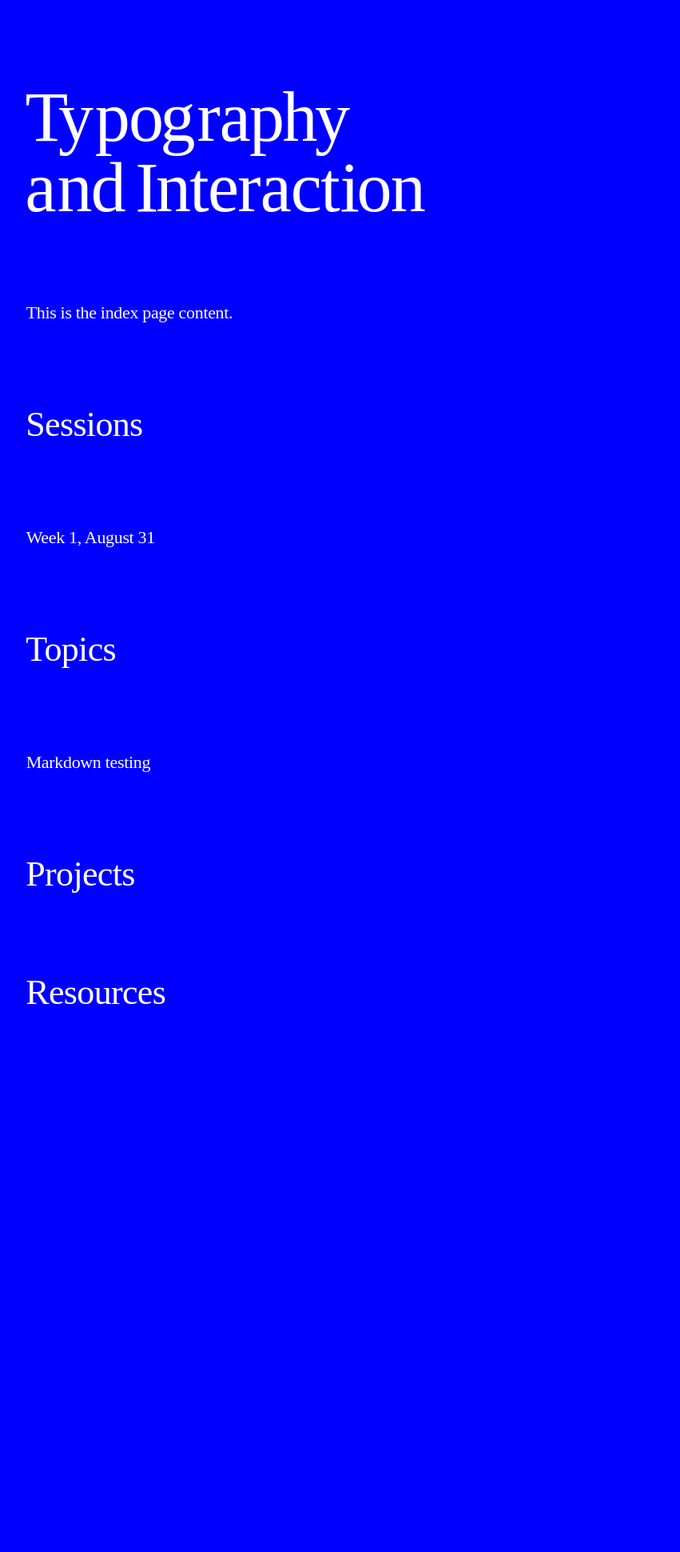
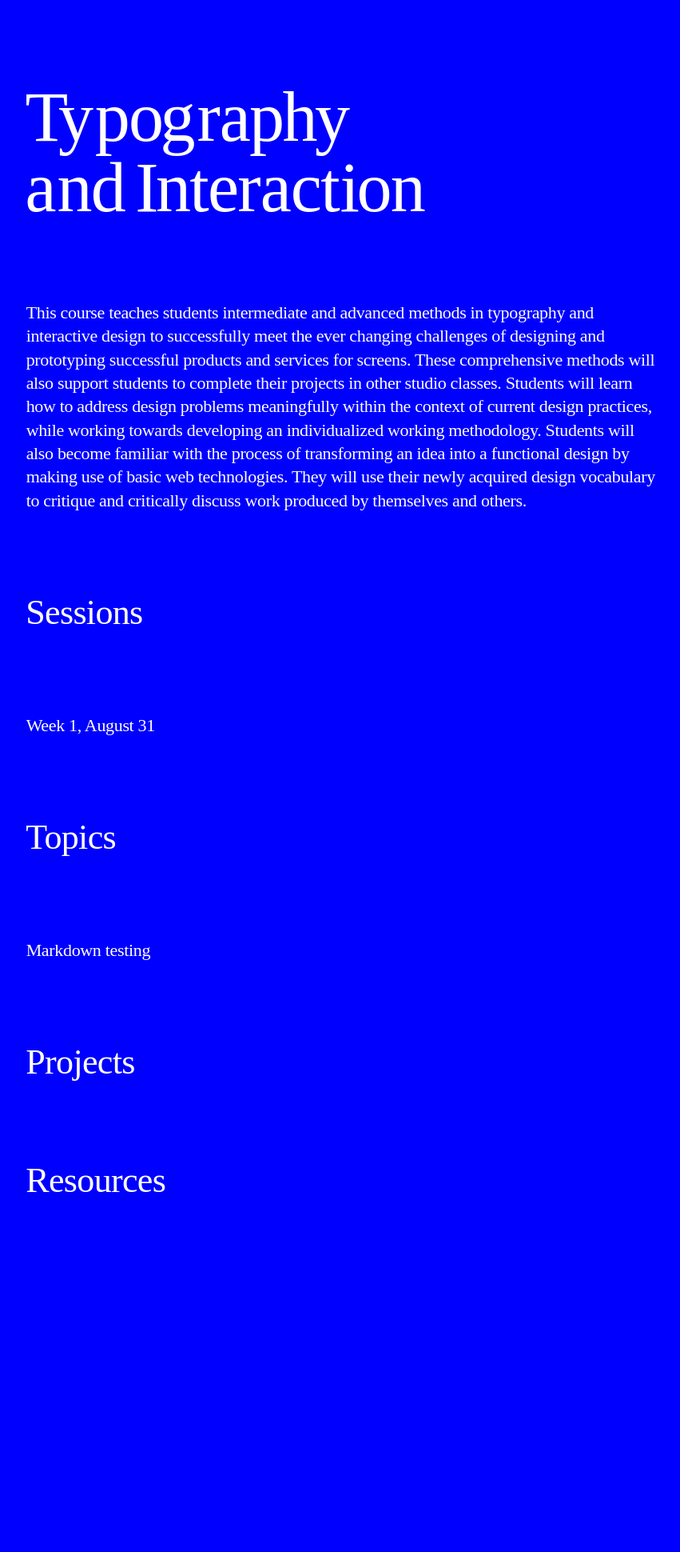
Before and after one commit to core-interaction/core-interaction.github.io, a Jekyll site: the page built from index.md, in a window 1280 px wide. Shown: the whole page at 80% size, without its empty margins (165-1016 px from the left). Built offline with Jekyll 4.4.1, drawn with Linux system fonts in a browser that asks for light colours; before the commit the page ends 1706 px from its top, so only the background shows below that.

Commit message:
Course description, for a moment.

```diff
--- a/assets/styles/common.scss
+++ b/assets/styles/common.scss
@@ -184,7 +184,7 @@ body {
 			h2,
 			h3,
 			p {
-				max-width: 65ch;
+				max-width: 72ch;
 			}
 
 			> h2 {
--- a/index.md
+++ b/index.md
@@ -12,4 +12,4 @@ strings:
 
 
 
-This is the index page content.
+This course teaches students intermediate and advanced methods in typography and interactive design to successfully meet the ever changing challenges of designing and prototyping successful products and services for screens. These comprehensive methods will also support students to complete their projects in other studio classes. Students will learn how to address design problems meaningfully within the context of current design practices, while working towards developing an individualized working methodology. Students will also become familiar with the process of transforming an idea into a functional design by making use of basic web technologies. They will use their newly acquired design vocabulary to critique and critically discuss work produced by themselves and others.
```
